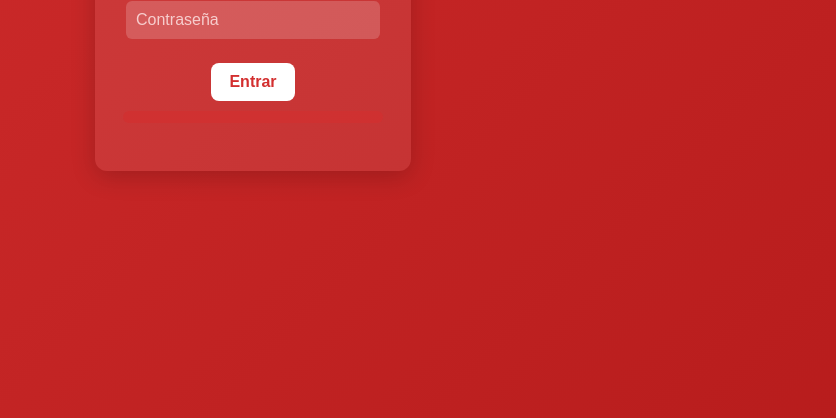
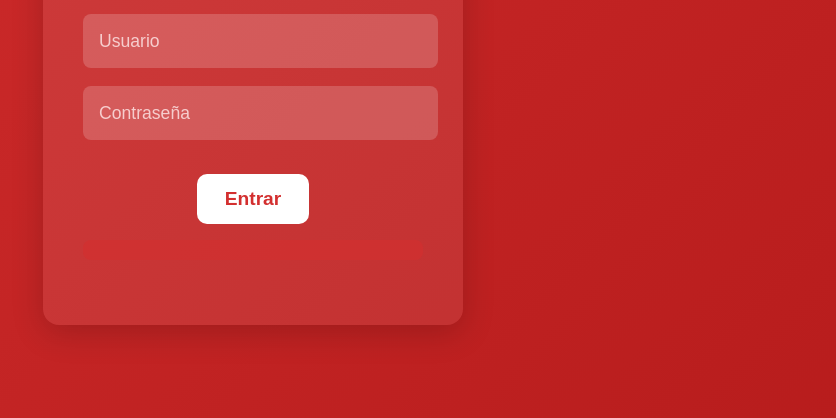
Before and after one commit to Aliminion28/test-prueba, a plain HTML site: page index.html in a window 1280 px wide. Shown: the part 398-816 px from the top of the page, without its empty margins (387-1223 px from the left). Drawn offline with Linux system fonts and the light colour scheme.

Commit message:
Más grande

```diff
--- a/index.html
+++ b/index.html
@@ -8,46 +8,50 @@
   body {
     font-family: Arial;
     display:flex;
+    flex-direction: column;
     justify-content:center;
     align-items:center;
     height:100vh;
     background: linear-gradient(135deg, #d32f2f 0%, #b71c1c 100%);
+    font-size: 1.5rem;
   }
   .card {
     background:rgba(255,255,255,0.08);
-    padding:32px 28px;
-    border-radius:12px;
-    box-shadow:0 6px 24px rgba(0,0,0,0.18);
+    padding:48px 40px;
+    border-radius:16px;
+    box-shadow:0 8px 32px rgba(0,0,0,0.18);
     text-align:center;
     color: #fff;
-    min-width: 260px;
+    min-width: 340px;
+    font-size: 1.3rem;
   }
   input {
     display:block;
-    margin:14px auto;
-    padding:10px;
-    width:90%;
-    border-radius:6px;
+    margin:18px auto;
+    padding:16px;
+    width:95%;
+    border-radius:8px;
     border:none;
     background:rgba(255,255,255,0.18);
     color:#fff;
-    font-size:16px;
+    font-size:1.2rem;
     outline:none;
   }
   input::placeholder {
     color: #ffeaea;
     opacity: 0.8;
+    font-size:1.1rem;
   }
   button {
-    padding:10px 18px;
+    padding:14px 28px;
     background:#fff;
     color:#d32f2f;
     border:none;
-    border-radius:8px;
+    border-radius:10px;
     cursor:pointer;
     font-weight:bold;
-    font-size:16px;
-    margin-top:10px;
+    font-size:1.2rem;
+    margin-top:16px;
     transition: background 0.2s, color 0.2s;
   }
   button:hover {
@@ -58,14 +62,16 @@
   #msg {
     color: #fff;
     background:rgba(211,47,47,0.7);
-    border-radius:6px;
-    padding:6px 0;
-    margin-top:10px;
+    border-radius:8px;
+    padding:10px 0;
+    margin-top:16px;
     font-weight:bold;
+    font-size:1.1rem;
   }
 </style>
 </head>
 <body>
+  <img src="./images/logo.png" alt="Logo de la academia" style="width:320px; margin-bottom:32px; border-radius:12px; display:block;">
   <div class="card">
     <h2>Acceso</h2>
     <input type="text" id="user" placeholder="Usuario"/>
```
